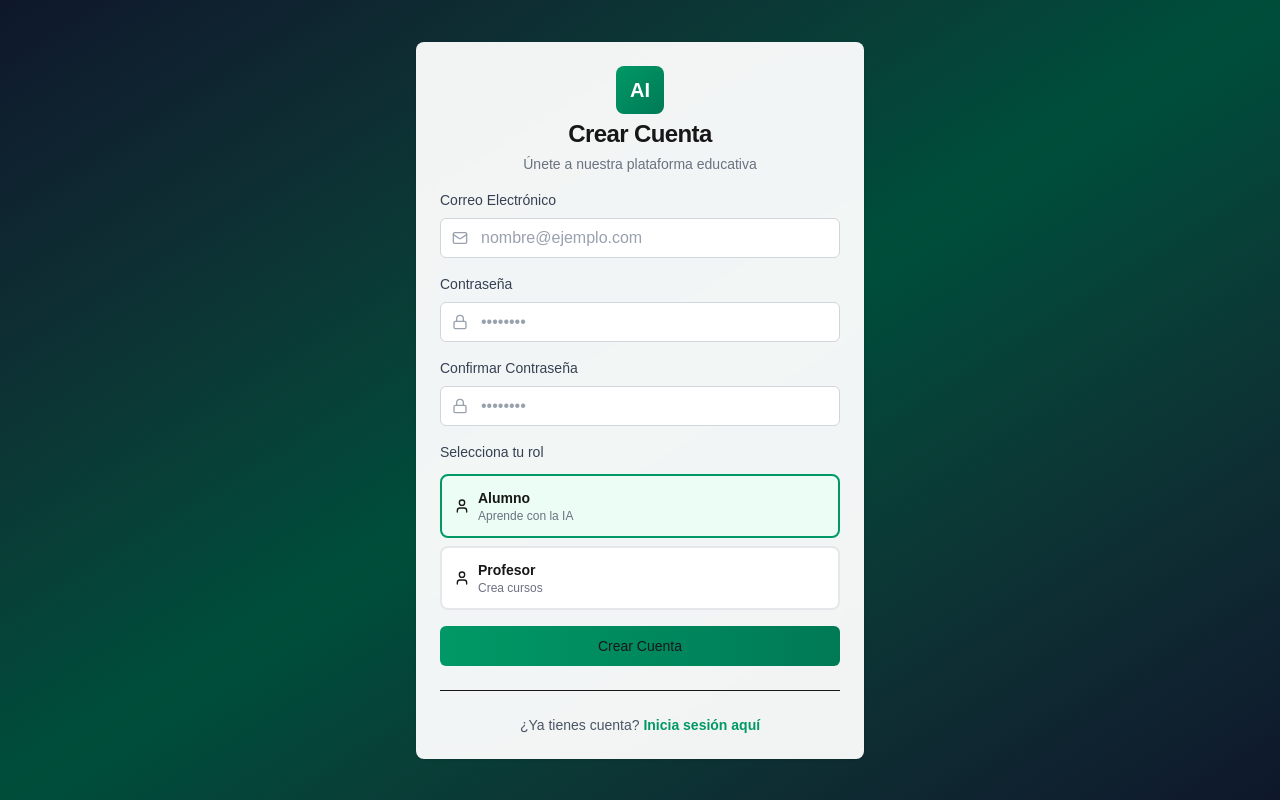
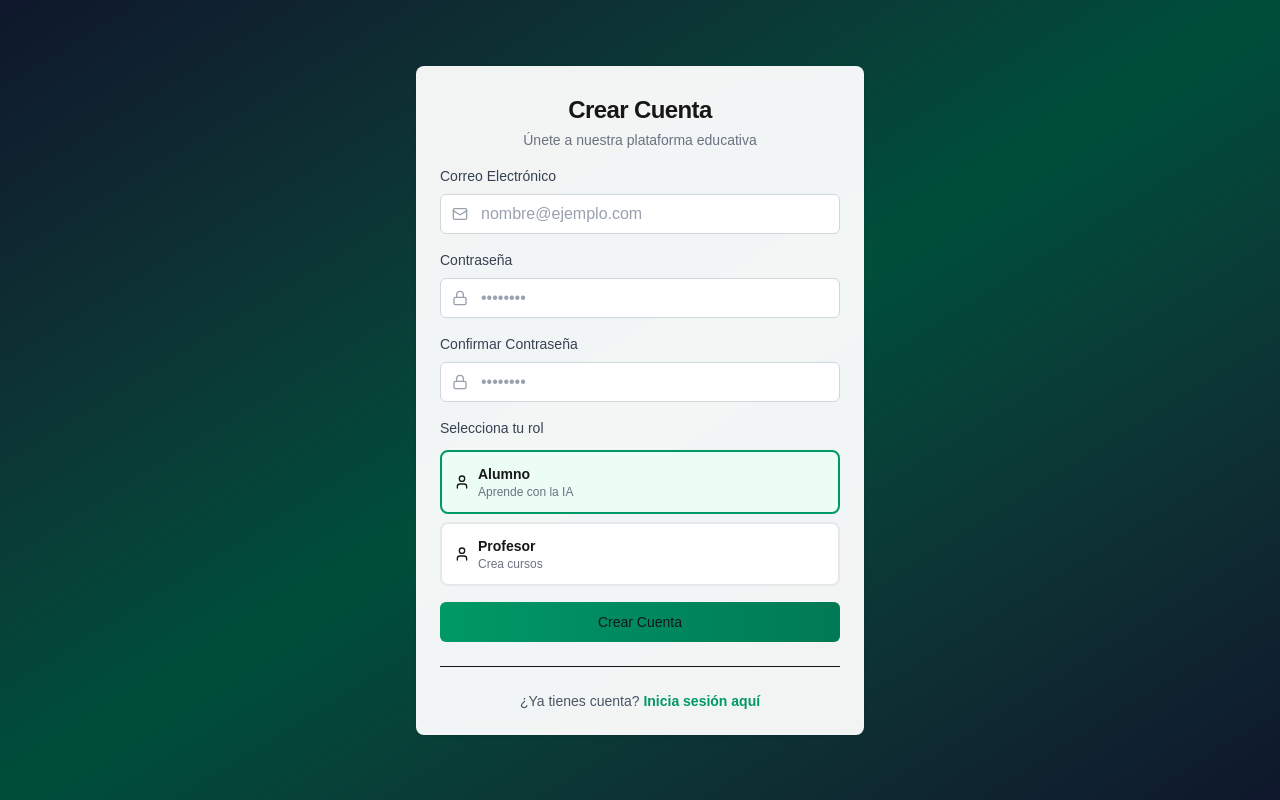
Before and after one commit to AmelieAvondet/5digo.gpt.vercel, a Next.js app: page /register in a window 1280 px wide. Built offline with nearby package versions, Linux system fonts and the light colour scheme; no server answers.

Commit message:
cambio loggin

```diff
--- a/src/app/register/page.tsx
+++ b/src/app/register/page.tsx
@@ -68,9 +68,6 @@ export default function RegisterPage() {
                 <Card className="border-0 shadow-2xl bg-white/95 backdrop-blur">
                     <CardHeader className="space-y-2 pb-4">
                         <div className="flex items-center justify-center mb-2">
-                            <div className="w-12 h-12 bg-linear-to-br from-emerald-600 to-emerald-700 rounded-lg flex items-center justify-center">
-                                <span className="text-white text-xl font-bold">AI</span>
-                            </div>
                         </div>
                         <CardTitle className="text-2xl text-center">Crear Cuenta</CardTitle>
                         <CardDescription className="text-center">Únete a nuestra plataforma educativa</CardDescription>
```
